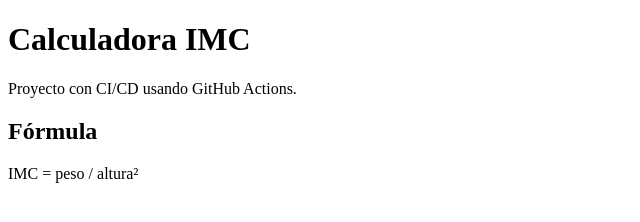
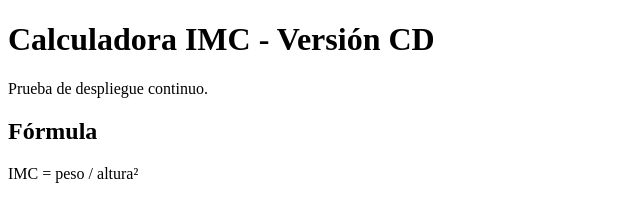
Before and after one commit to LunaGTH/CI, a plain HTML site: page index.html in a window 1280 px wide. Shown: the whole page, without its empty margins (0-640 px from the left). Drawn offline with Linux system fonts and the light colour scheme.

Commit message:
provocar fallo y modificar index

```diff
--- a/index.html
+++ b/index.html
@@ -5,8 +5,8 @@
     <title>Calculadora IMC</title>
 </head>
 <body>
-    <h1>Calculadora IMC</h1>
-    <p>Proyecto con CI/CD usando GitHub Actions.</p>
+    <h1>Calculadora IMC - Versión CD</h1>
+    <p>Prueba de despliegue continuo.</p>
 
     <h2>Fórmula</h2>
     <p>IMC = peso / altura²</p>
```
Also changed, not shown: 1 other file.
